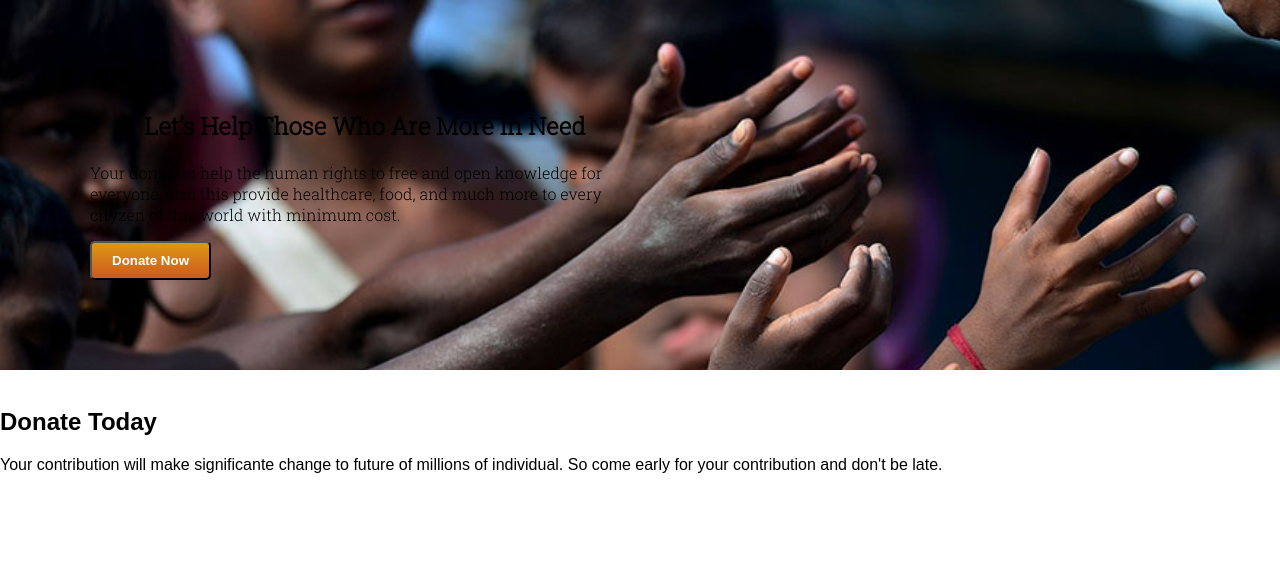
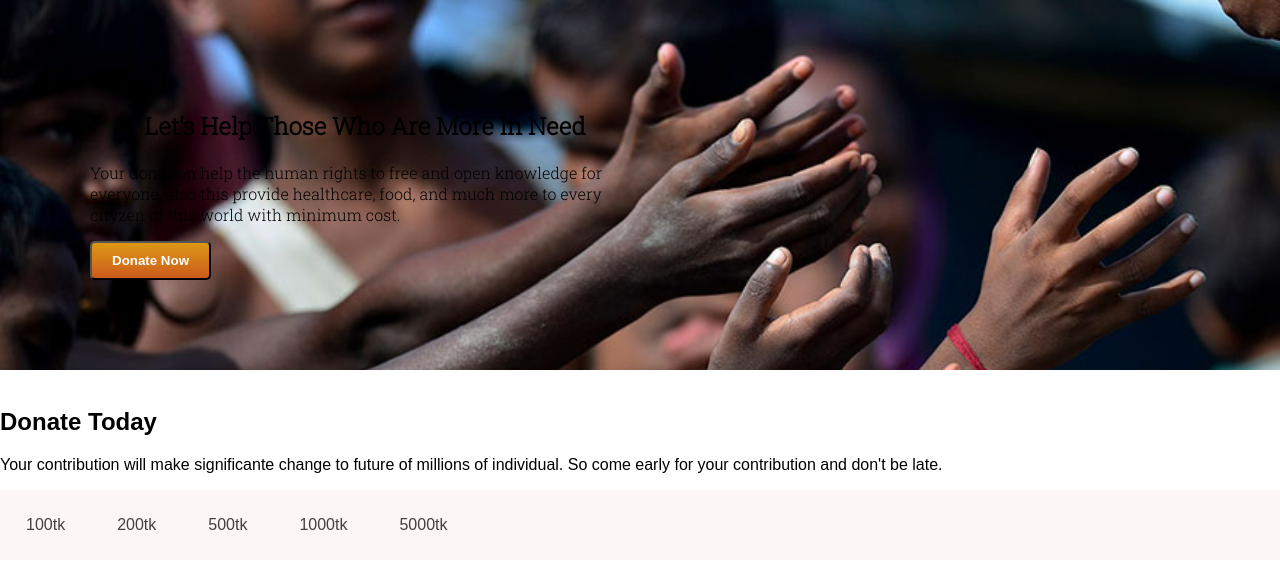
Before and after one commit to HussainDev1/Manuser-Concern, a plain HTML site: page Index.html in a window 1280 px wide. Drawn offline with Linux system fonts and the light colour scheme.

Commit message:
second section

```diff
--- a/Index.html
+++ b/Index.html
@@ -30,12 +30,23 @@
 
     <section>
         <div class="donate-container">
-            <h2>Donate Today</h2>
-            <p>Your contribution will make significante change to future of millions of individual. So come early for
-                your contribution and don't be late. </p>
-
+            <div class="donate-details">
+                <h2>Donate Today</h2>
+                <p>Your contribution will make significante change to future of millions of individual. So come early
+                    for your contribution and don't be late. </p>
+            </div>
+            <div class="donate-option">
+                <ul>
+                    <li><a href="#100tk">100tk</a></li>
+                    <li id="special"><a href="#200tk">200tk</a></li>
+                    <li><a href="#500tk">500tk</a></li>
+                    <li><a href="#1000tk">1000tk</a></li>
+                    <li><a href="#5000tk">5000tk</a></li>
+                </ul>
+            </div>
 
         </div>
+
     </section>
 
 
--- a/css/main.css
+++ b/css/main.css
@@ -35,3 +35,33 @@ h1 {
 }
 
 /* banner css */
+
+
+ul {
+    list-style-type: none;
+    margin: 0;
+    padding: 0;
+    overflow: hidden;
+    background-color: #fcf6f6;
+}
+
+li {
+    float: left;
+}
+
+li a {
+    display: block;
+    color: rgb(70, 63, 63);
+    text-align: center;
+    padding: 26px;
+    text-decoration: none;
+}
+
+li a:hover {
+    background-color: #a19595;
+}
+
+#special {
+    color: burlywood;
+
+}
```
